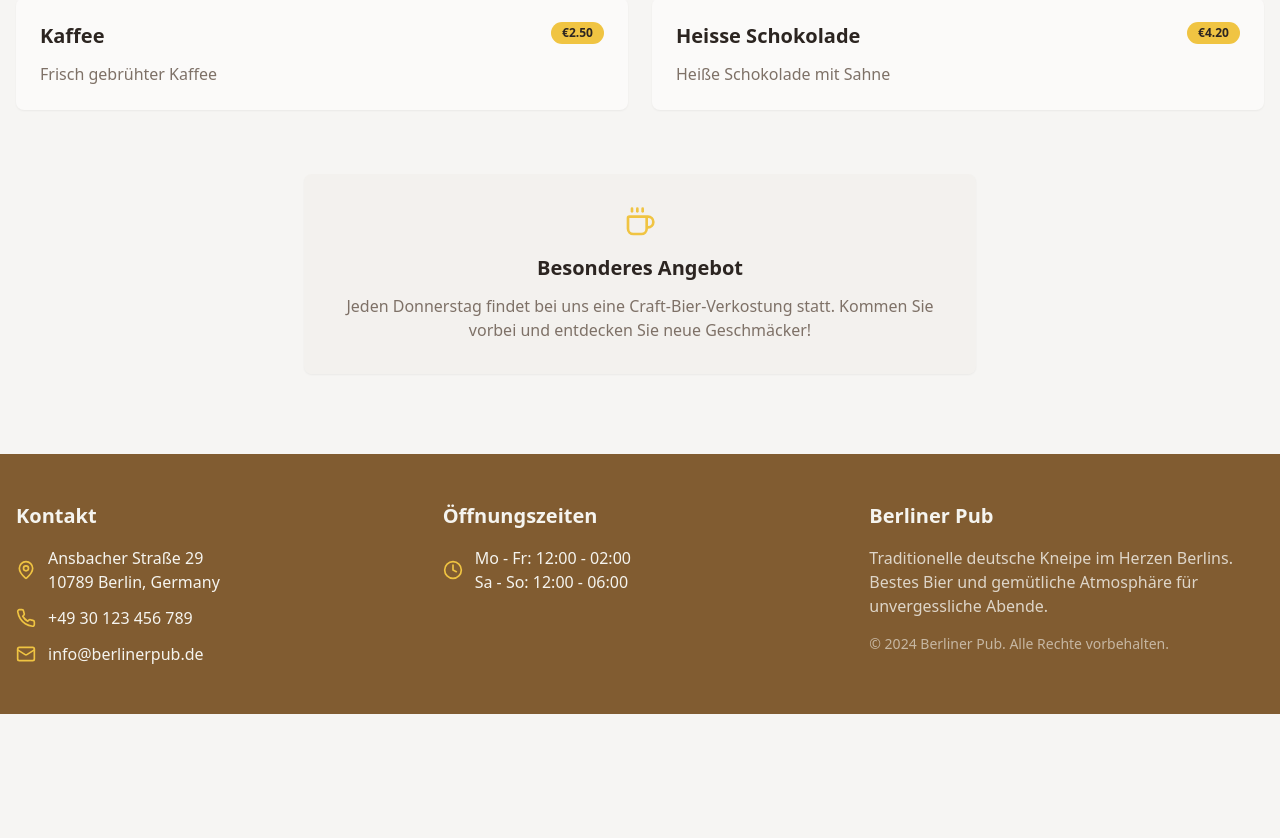
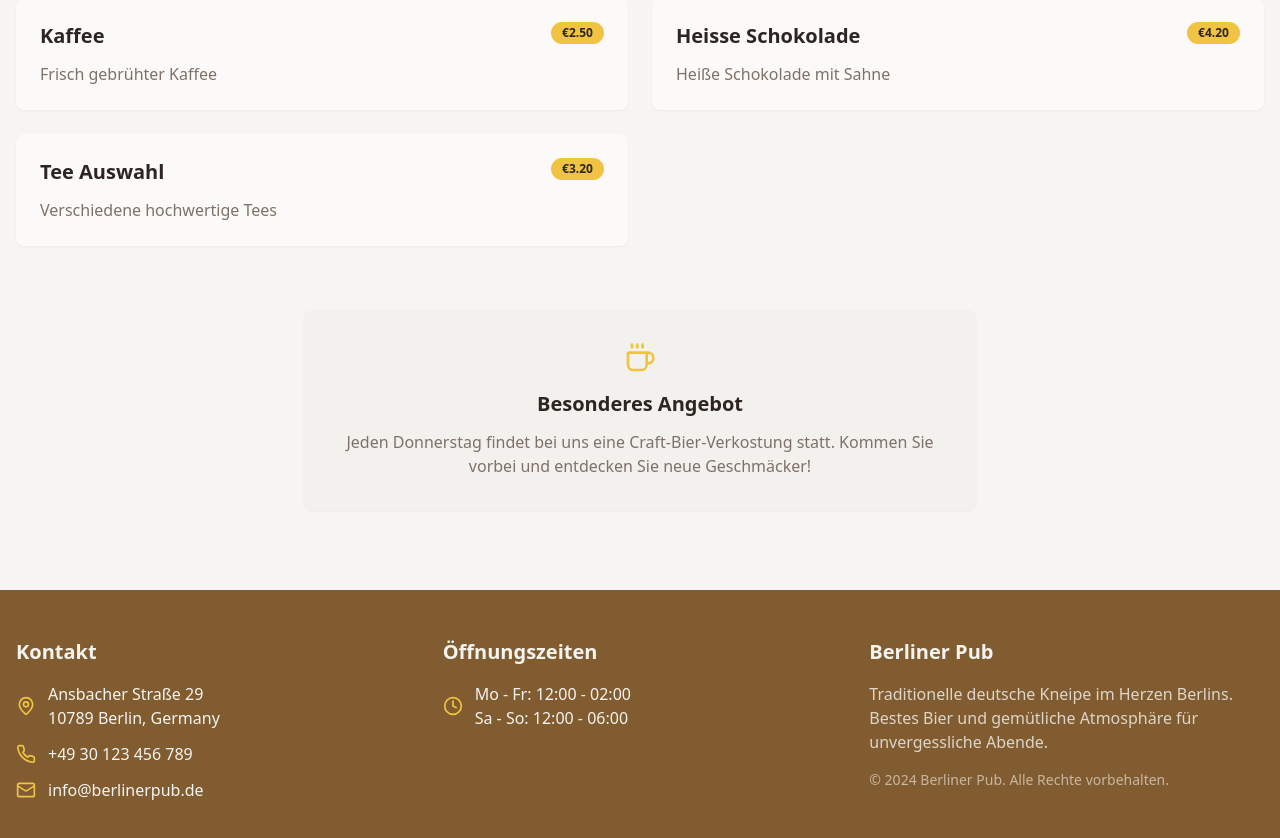
Before and after one commit to aslanzubairaev2/berliner-pub-vibes, a React (Vite) app: page /menu in a window 1280 px wide. Shown: the part 1420-2258 px from the top of the page. Before the commit the page ends 2134 px from the top, so only its background shows below. Built offline with nearby package versions, Linux system fonts and the light colour scheme.

Commit message:
Add tea to menu

```diff
--- a/src/pages/Menu.tsx
+++ b/src/pages/Menu.tsx
@@ -128,6 +128,14 @@ const Menu = () => {
           image: "https://images.unsplash.com/photo-1517373116369-cd277221df29?w=400&h=300&fit=crop",
           alcohol: "0%",
           fullDescription: "Unsere hausgemachte heiße Schokolade wird aus echter belgischer Schokolade mit 70% Kakaoanteil zubereitet. Die Schokolade wird langsam in warmer Vollmilch aufgelöst und mit einem Hauch Vanille verfeinert. Serviert wird sie mit frisch geschlagener Sahne und optional mit Marshmallows oder Zimt. Ein wahres Verwöhnerlebnis für Schokoladenliebhaber in der kalten Jahreszeit."
+        },
+        {
+          name: "Tee Auswahl",
+          description: "Verschiedene hochwertige Tees",
+          price: "€3.20",
+          image: "https://images.unsplash.com/photo-1556881286-12c5d827d084?w=400&h=300&fit=crop",
+          alcohol: "0%",
+          fullDescription: "Unsere sorgfältig kuratierte Teeauswahl umfasst klassischen schwarzen Tee, grünen Tee, Kamillentee, Pfefferminztee und Früchtetee. Jeder Tee wird aus hochwertigen, lose Blättern zubereitet und für die optimale Ziehzeit aufgebrüht. Die Tees stammen aus nachhaltigen Anbaugebieten und werden ohne künstliche Zusätze serviert. Auf Wunsch mit Honig, Zitrone oder Milch verfügbar."
         }
       ]
     }
```
